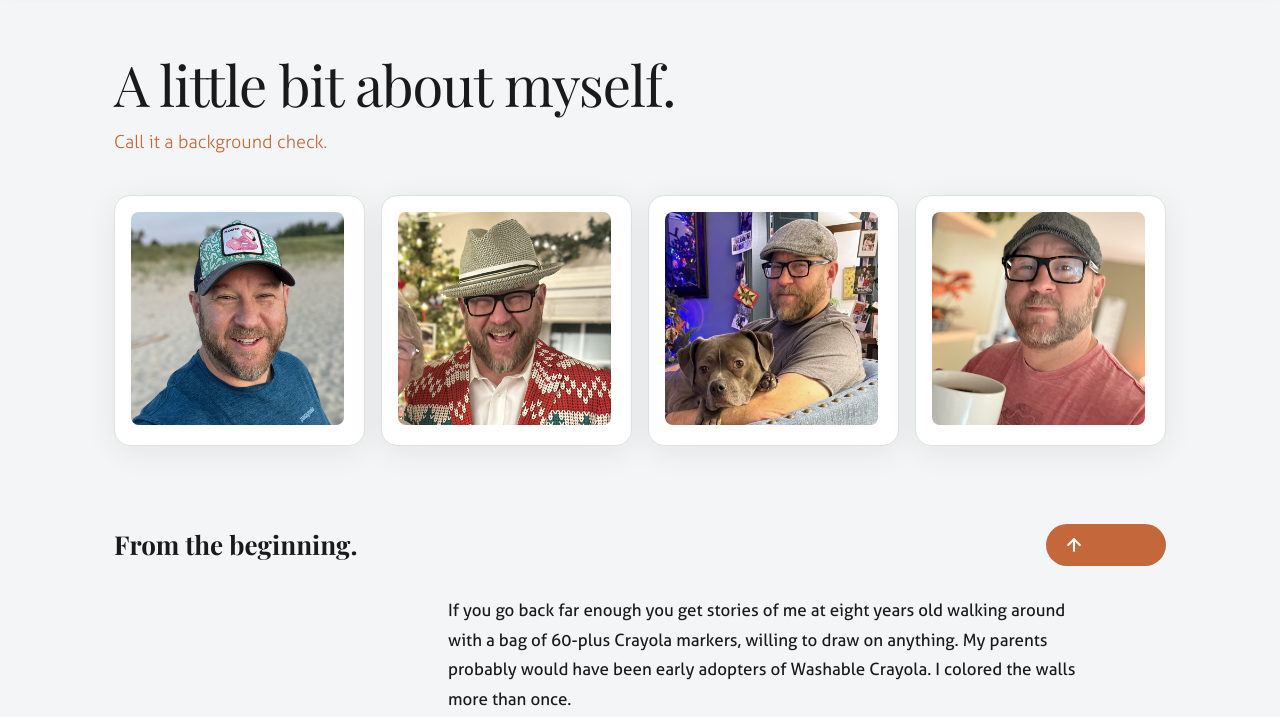
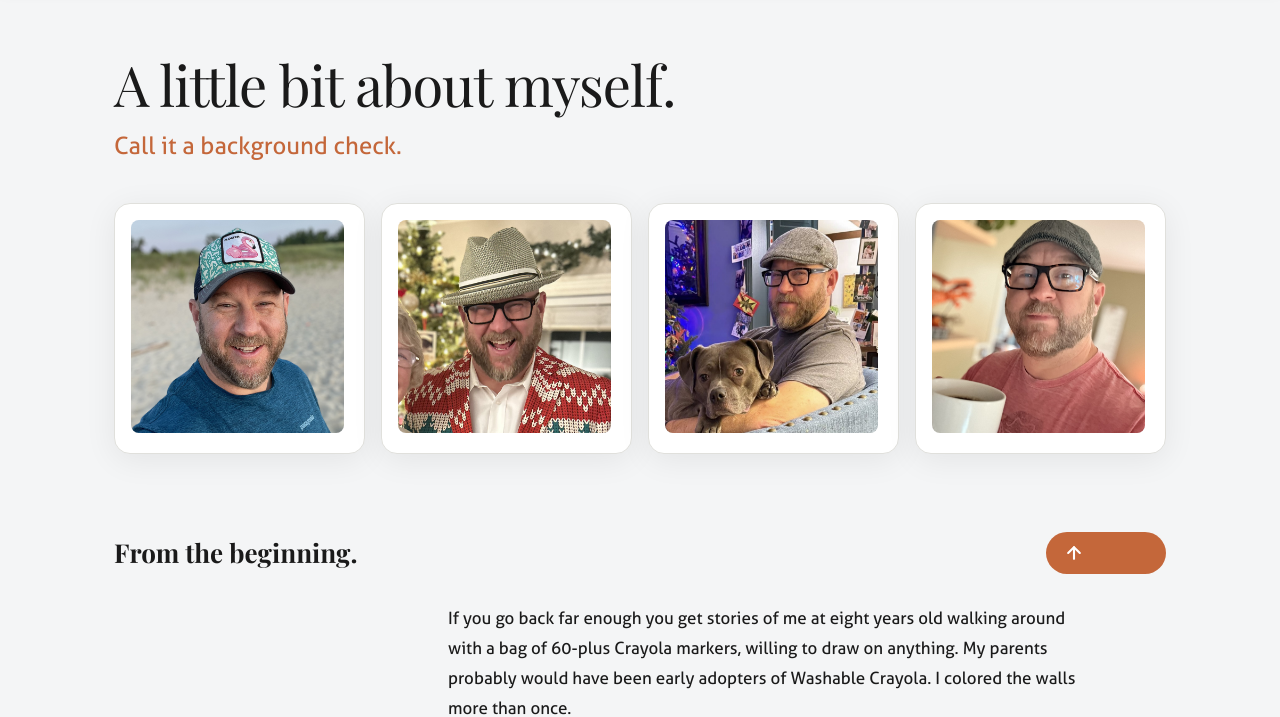
Before and after one commit to pzalinski/zekezalinski-website, a plain HTML site: page about.html in a window 1280 px wide. Shown: the part 89-806 px from the top of the page. Drawn offline with nearby package versions, Linux system fonts and the light colour scheme; a web font is replaced by a local one.

Commit message:
Fix About subhead contrast: 24px/400, same brand color

```diff
--- a/css/style.css
+++ b/css/style.css
@@ -1433,8 +1433,8 @@ main {
 /* Subhead below h1 in page-header */
 .page-subhead {
   font-family: var(--font-base);
-  font-weight: 300;
-  font-size: 18px;
+  font-weight: 400;
+  font-size: 24px;
   color: var(--color-orange);
   line-height: 1.4;
   margin-top: var(--space-2);
```
